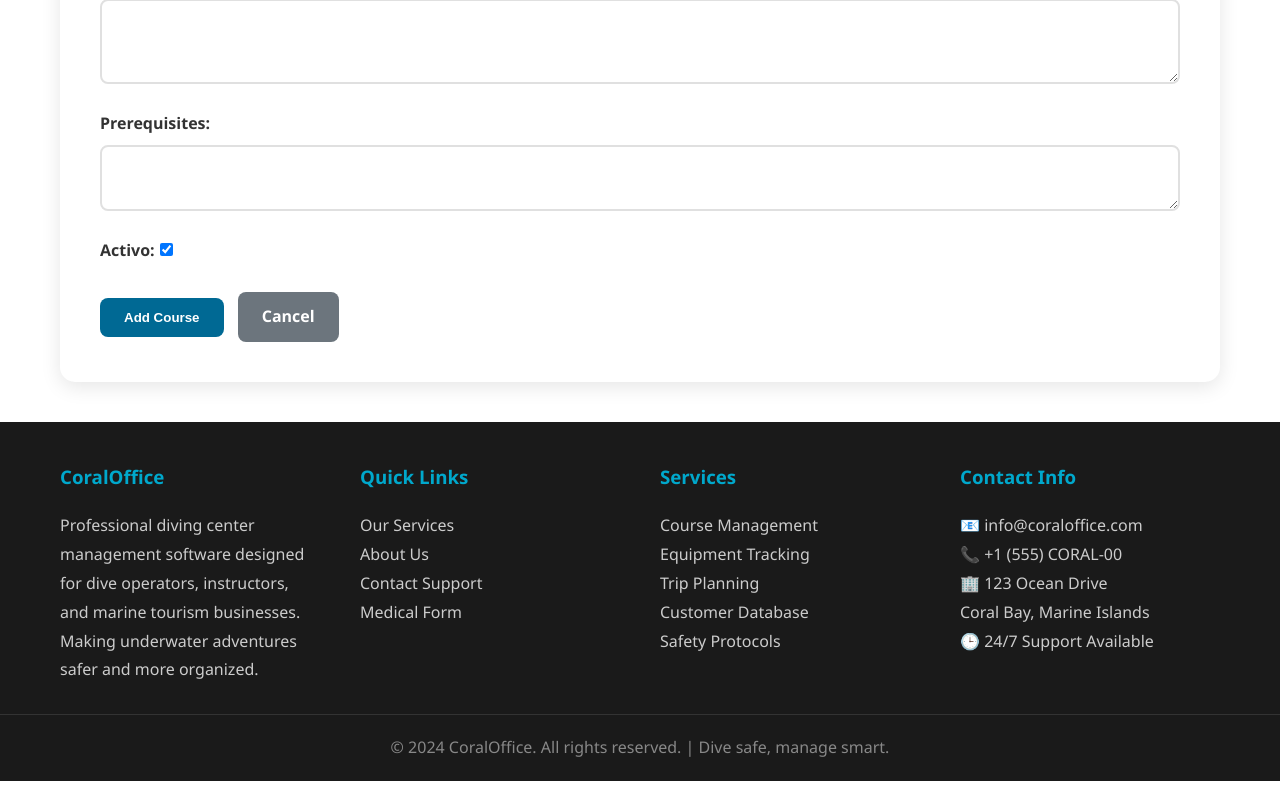
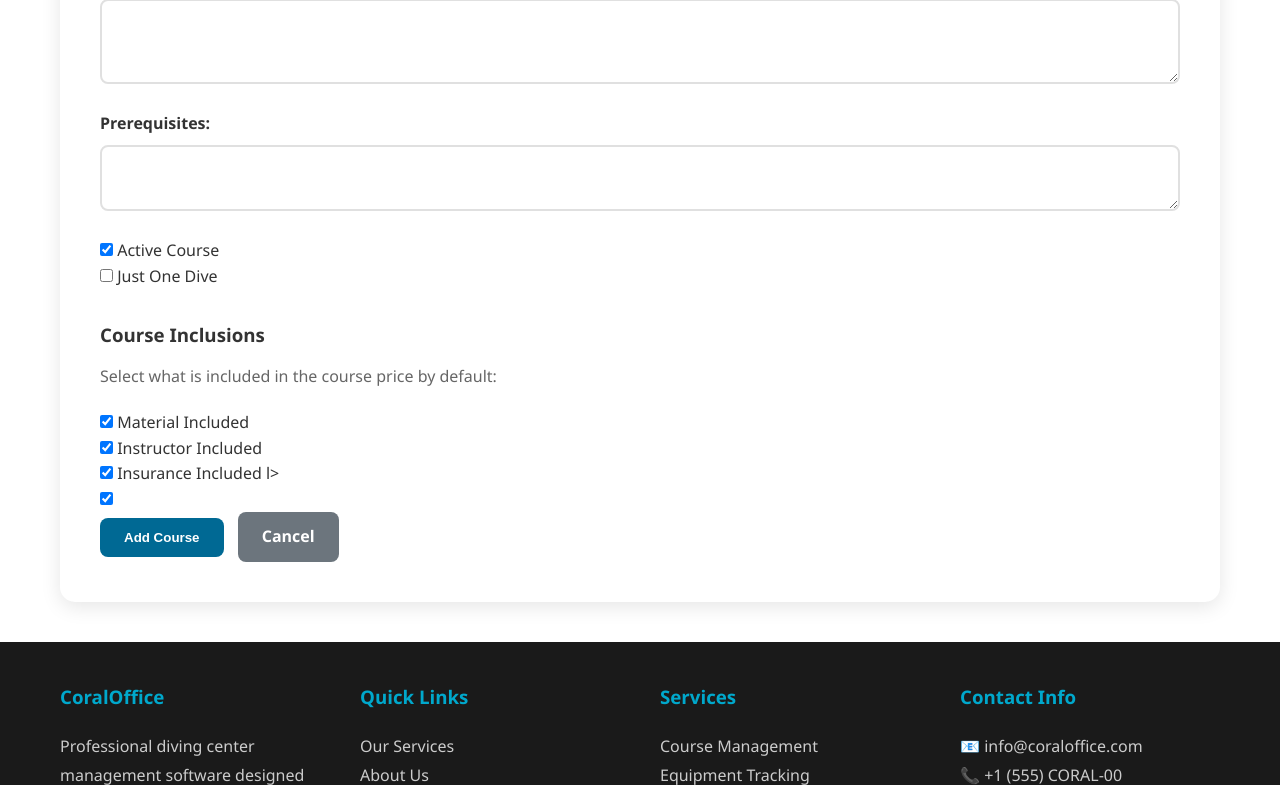
Before and after one commit to renekendeins/coraloffice, a Django app: page /users/courses/add/ in a window 1280 px wide. Shown: the part 728-1513 px from the top of the page. Run offline with Django 5.2, Linux system fonts and the light colour scheme; a user stored in the database is signed in; data comes from the database, SQL or seed files in the repository.

Commit message:
Assistant checkpoint: Add course inclusions for material, instructor, insurance
Assistant generated file changes:
- users/models.py: Add material, instructor, and insurance inclusion fields to Course model
- users/forms.py: Add inclusion fields to CourseForm
- users/templates/users/add_course.html: Add inclusion checkboxes to add course form
- users/templates/users/edit_course.html: Add inclusion checkboxes to edit course form
- users/templates/users/dive_detail.html: Add course inclusions display in dive details
- users/admin.py: Add inclusion fields to Course admin

---

User prompt:

All courses by default includes the material , instructor and insurance. When creating or updating a course I should be able to indicate that that course has those elements included. It should be reflected in the dive details page aswell

Replit-Commit-Author: Assistant
Replit-Commit-Session-Id: 05c88b9e-6c2c-4ca4-8b25-c8b3afd564a6

```diff
--- a/users/admin.py
+++ b/users/admin.py
@@ -153,6 +153,9 @@ class CourseAdmin(admin.ModelAdmin):
         ('Requirements', {
             'fields': ('prerequisites', 'is_active', 'just_one_dive')
         }),
+        ('Inclusions', {
+            'fields': ('includes_material', 'includes_instructor', 'includes_insurance')
+        }),
         ('Metadata', {
             'fields': ('created_at',)
         })
--- a/users/forms.py
+++ b/users/forms.py
@@ -232,7 +232,7 @@ class MedicalForm(forms.ModelForm):
 class CourseForm(forms.ModelForm):
     class Meta:
         model = Course
-        fields = ['name', 'course_type', 'description', 'total_dives', 'duration_days', 'price', 'prerequisites', 'is_active', 'just_one_dive']
+        fields = ['name', 'course_type', 'description', 'total_dives', 'duration_days', 'price', 'prerequisites', 'is_active', 'just_one_dive', 'includes_material', 'includes_instructor', 'includes_insurance']
         widgets = {
             'description': forms.Textarea(attrs={'rows': 3}),
             'prerequisites': forms.Textarea(attrs={'rows': 2}),
--- a/users/models.py
+++ b/users/models.py
@@ -453,6 +453,9 @@ class Course(models.Model):
     prerequisites = models.TextField(blank=True, help_text="Required certifications or prerequisites")
     is_active = models.BooleanField(default=True)
     just_one_dive = models.BooleanField(default=False, help_text="Check if this course/activity is for a single dive only")
+    includes_material = models.BooleanField(default=True, help_text="Material is included in the course price")
+    includes_instructor = models.BooleanField(default=True, help_text="Instructor is included in the course price")
+    includes_insurance = models.BooleanField(default=True, help_text="Insurance is included in the course price")
     created_at = models.DateTimeField(auto_now_add=True)
 
     def __str__(self):
--- a/users/templates/users/add_course.html
+++ b/users/templates/users/add_course.html
@@ -43,8 +43,37 @@
         {{ form.prerequisites }}
     </div>
 
-    <div class="form-group" style="display: flex;">
-        <label for="{{ form.prerequisites.id_for_label }}" style="margin-right: 5px;">Activo:</label>
+    <div class="checkbox-group">
+        <label>
+            {{ form.is_active }} Active Course
+        </label>
+    </div>
+
+    <div class="checkbox-group">
+        <label>
+            {{ form.just_one_dive }} Just One Dive
+        </label>
+    </div>
+
+    <h3 style="margin-top: 30px; margin-bottom: 15px;">Course Inclusions</h3>
+    <p style="color: #666; margin-bottom: 20px;">Select what is included in the course price by default:</p>
+
+    <div class="checkbox-group">
+        <label>
+            {{ form.includes_material }} Material Included
+        </label>
+    </div>
+
+    <div class="checkbox-group">
+        <label>
+            {{ form.includes_instructor }} Instructor Included
+        </label>
+    </div>
+
+    <div class="checkbox-group">
+        <label>
+            {{ form.includes_insurance }} Insurance Included
+        </label>l>
            <div>
                 {{ form.is_active }}
            </div>
```
Also changed, not shown: users/templates/users/dive_detail.html (+11 -0 lines), users/templates/users/edit_course.html (+27 -0 lines).
